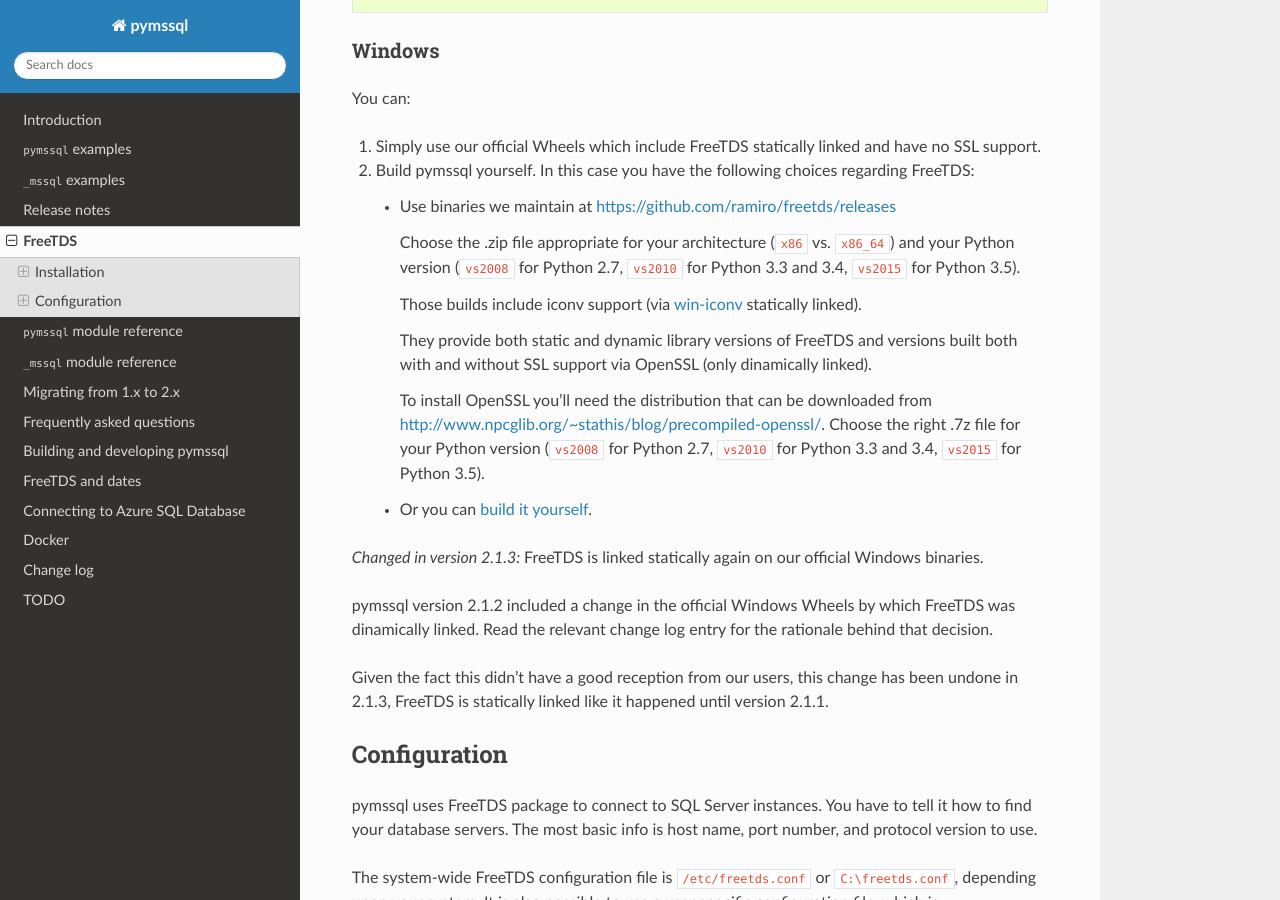
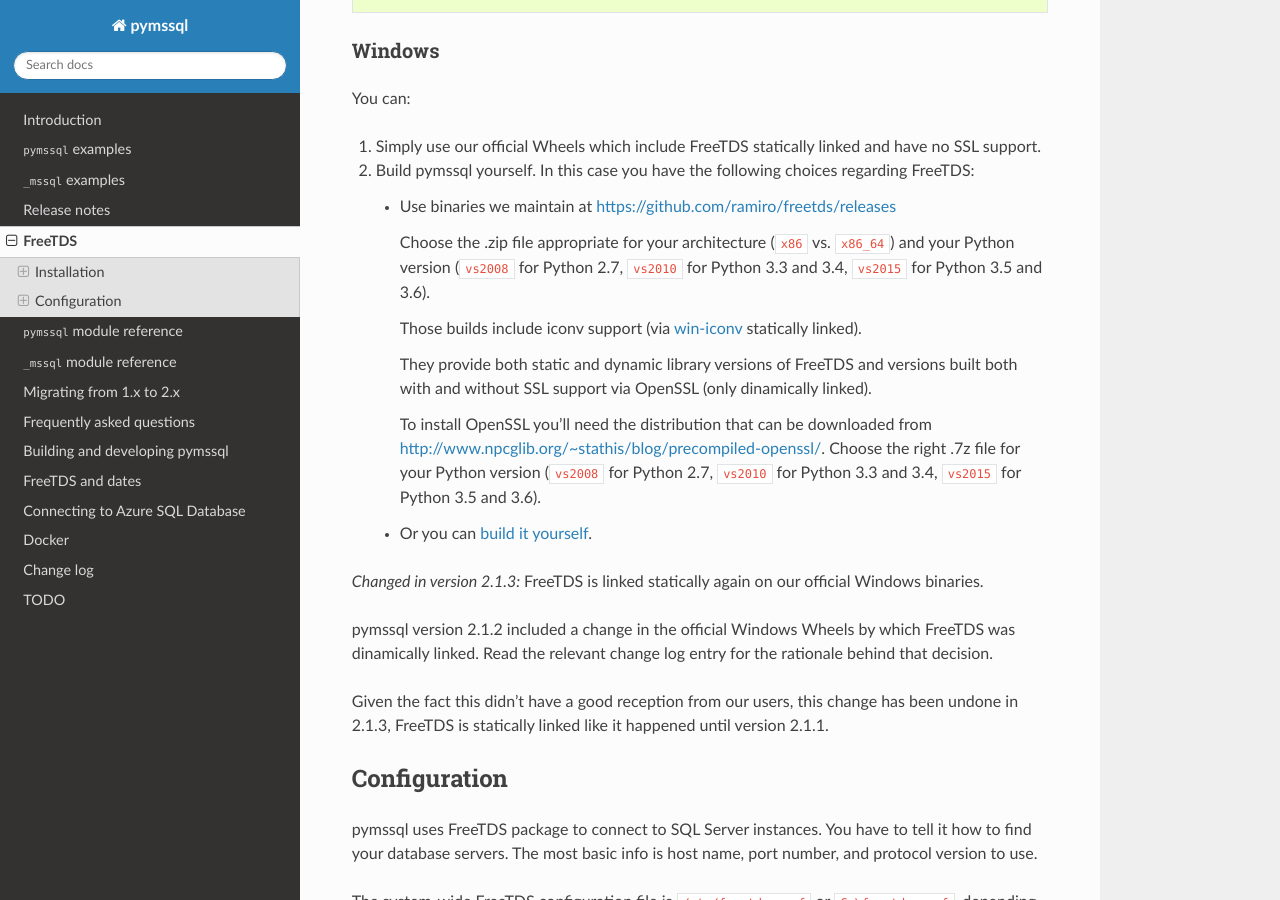
Before and after one commit to pymssql/pymssql, a Sphinx documentation site: the page built from docs/freetds.rst, in a window 1280 px wide and 900 px high, scrolled down 1165 px. Built offline with Sphinx 7.4.7 and the Read the Docs theme 2.0.0, drawn with Linux system fonts in a browser that asks for light colours.

Commit message:
Changes for Python 3.6 support.

```diff
--- a/docs/freetds.rst
+++ b/docs/freetds.rst
@@ -81,7 +81,7 @@
 
      Choose the .zip file appropriate for your architecture (``x86`` vs.
      ``x86_64``) and your Python version (``vs2008`` for Python 2.7, ``vs2010``
-     for Python 3.3 and 3.4, ``vs2015`` for Python 3.5).
+     for Python 3.3 and 3.4, ``vs2015`` for Python 3.5 and 3.6).
 
      Those builds include iconv support (via
      `win-iconv <https://github.com/win-iconv/win-iconv>`_ statically linked).
@@ -93,7 +93,7 @@
      To install OpenSSL you'll need the distribution that can be downloaded from
      http://www.npcglib.org/~stathis/blog/precompiled-openssl/. Choose the right
      .7z file for your Python version (``vs2008`` for Python 2.7, ``vs2010`` for
-     Python 3.3 and 3.4, ``vs2015`` for Python 3.5).
+     Python 3.3 and 3.4, ``vs2015`` for Python 3.5 and 3.6).
 
    * Or you can `build it yourself <http://www.freetds.org/userguide/build.htm>`_.
 
--- a/setup.py
+++ b/setup.py
@@ -463,6 +463,7 @@
       "Programming Language :: Python :: 3.3",
       "Programming Language :: Python :: 3.4",
       "Programming Language :: Python :: 3.5",
+      "Programming Language :: Python :: 3.6",
       "Programming Language :: Python :: Implementation :: CPython",
       "Topic :: Database",
       "Topic :: Database :: Database Engines/Servers",
```
Also changed, not shown: 1 other file.
